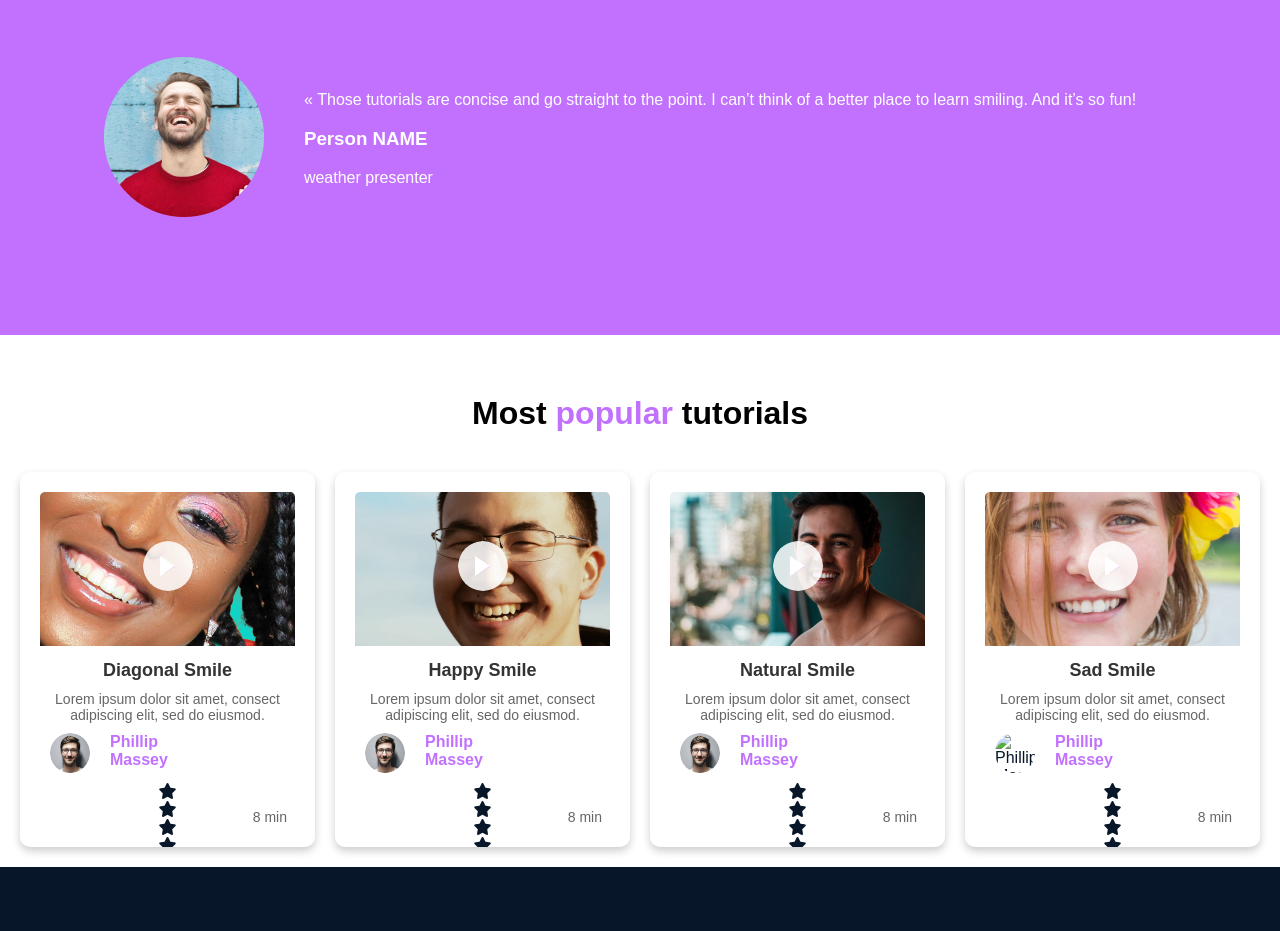
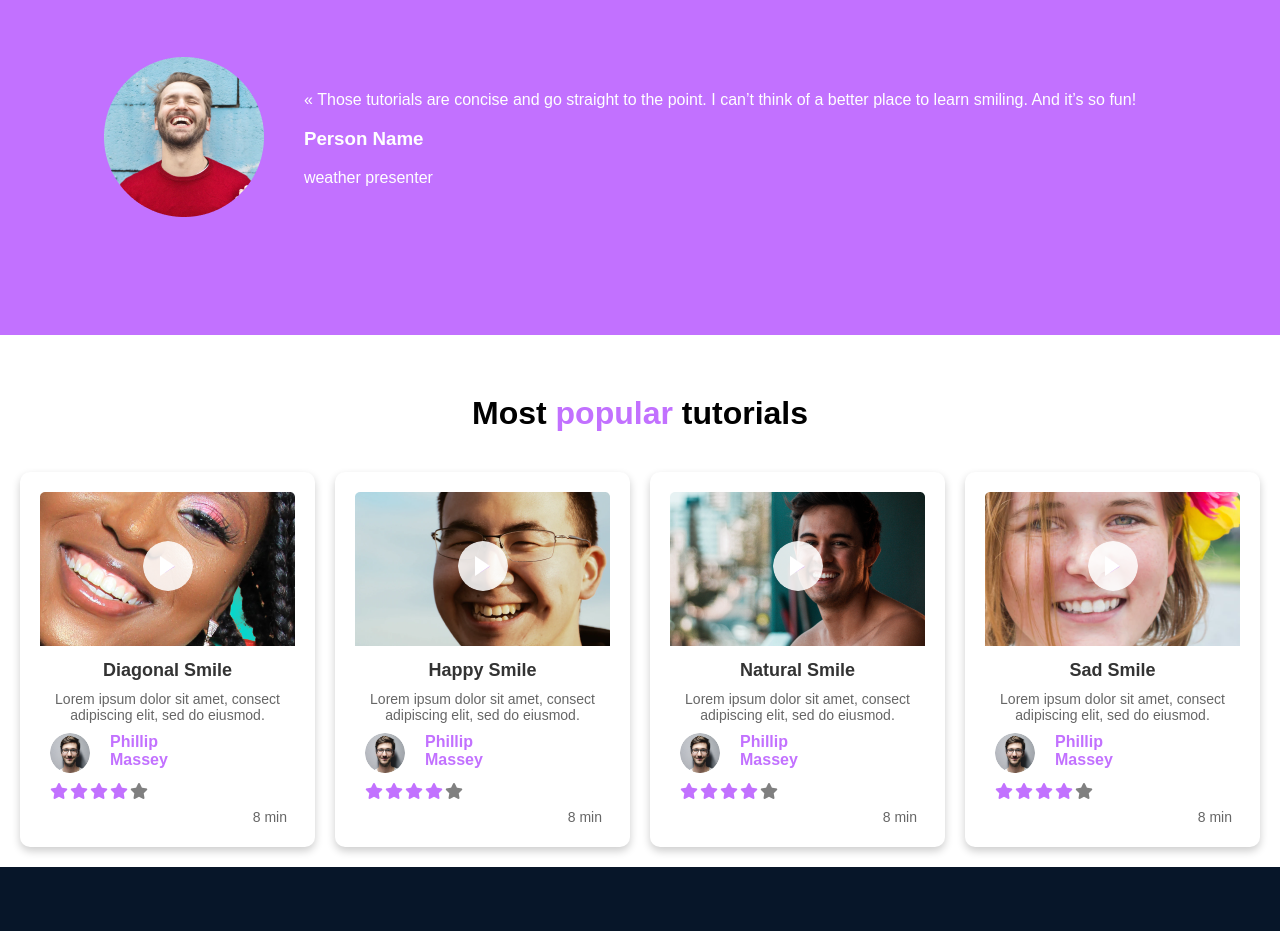
Before and after one commit to andymens400-ctrl/alx_html_css, a plain HTML site: page css_advanced/index.html in a window 1280 px wide. Shown: the part 920-1851 px from the top of the page. Drawn offline with Linux system fonts and the light colour scheme.

```diff
--- a/css_advanced/index.html
+++ b/css_advanced/index.html
@@ -65,7 +65,7 @@
             </div>
             <div>
                 <blockquote>« Those tutorials are concise and go straight to the point. I can’t think of a better place to learn smiling. And it’s so fun!</blockquote>
-                <h3>Person NAME</h3>
+                <h3>Person Name</h3>
                 <P>weather presenter</P>
             </div>
         </section>
@@ -132,7 +132,7 @@
                 <h3>Sad Smile</h3>
                 <p>Lorem ipsum dolor sit amet, consect adipiscing elit, sed do eiusmod.</p>
                 <div class="author-info">
-                    <img src="Images/1" alt="Phillip Massey">
+                    <img src="Images/1.png" alt="Phillip Massey">
                     <h4>Phillip Massey</h4>
                 </div>
                 <div class="ratings">
@@ -148,6 +148,7 @@
         </section>
         <section class="membership">
             <h2><span>Free </span>membership</h2>
+            <div>
             <div>
                 <img src="Images/smile.png" alt="">
                 <h3>Lorem Ipsum</h3>
@@ -167,6 +168,7 @@
                 <img src="Images/smile.png" alt="">
                 <h3>Lorem Ipsum</h3>
                 <p>Lorem ipsum dolor sit amet, consectetur adipiscing elit.</p>
+            </div>
             </div>
             <button>REGISTER FOR FREE</button>
         </section>
--- a/css_advanced/styles.css
+++ b/css_advanced/styles.css
@@ -263,16 +263,16 @@
  width: 90%;
 }
 
-.rating {
+.ratings {
   display: flex;
   gap: 2px;
   margin: 0 10px 10px;
   color: #c271ff;
 }
-.rating  div:last-child i{
+.ratings  div:last-child i{
     color:gray;
 }
-.rating div {
+.ratings div {
   margin: 0;
 }
 
```
